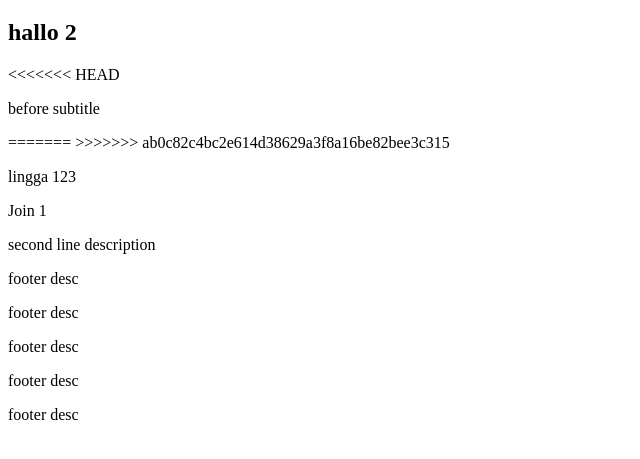
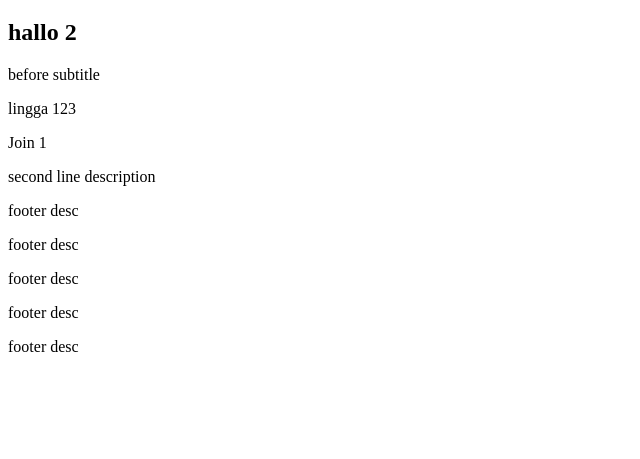
Before and after one commit to linggagit/belajar-git-fwd-2, a plain HTML site: page index.html in a window 1280 px wide. Shown: the part 61-520 px from the top of the page, without its empty margins (0-640 px from the left). Drawn offline with Linux system fonts and the light colour scheme.

```diff
--- a/index.html
+++ b/index.html
@@ -8,10 +8,7 @@
 <body>
     <h1>hallo</h1>
     <h2>hallo 2</h2>
-<<<<<<< HEAD
     <p>before subtitle</p>
-=======
->>>>>>> ab0c82c4bc2e614d38629a3f8a16be82bee3c315
     <p>lingga 123</p>
     <p>Join 1</p>
     <p>second line description</p>
```
Also changed, not shown: 2 other files.
